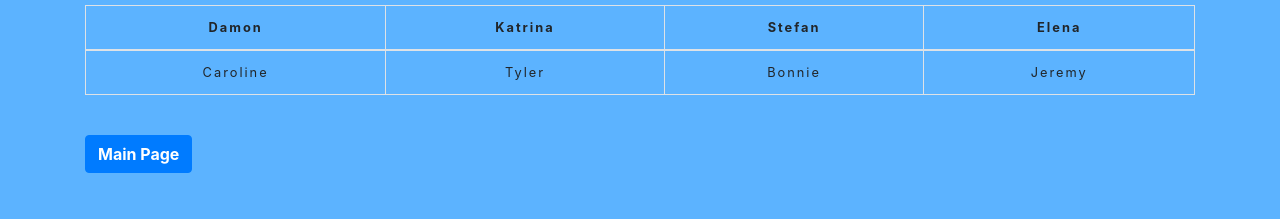
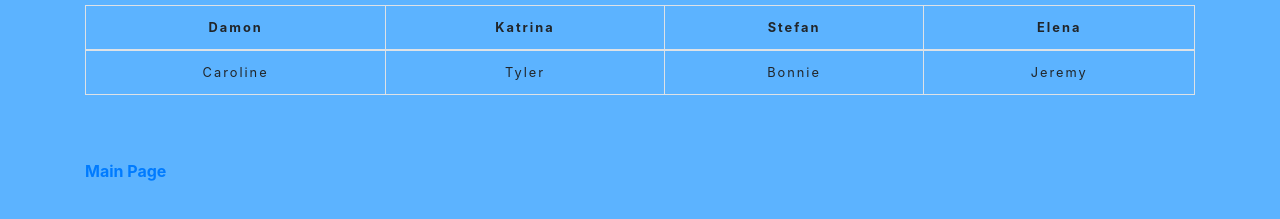
Before and after one commit to Gie022/VirgieLyn, a plain HTML site: page M3LA1(Bootstrap).html in a window 1280 px wide. Shown: the part 91-310 px from the top of the page. Drawn offline with nearby package versions, Linux system fonts and the light colour scheme.

Commit message:
Update M3LA1(Bootstrap).html

```diff
--- a/M3LA1(Bootstrap).html
+++ b/M3LA1(Bootstrap).html
@@ -30,7 +30,7 @@
     </table>
     </center>
     <br>
-    <a href="MAIN" class="btn btn-primary"><b>Main Page</b></a>
+    <br><a href="index.html"><b>Main Page</b></a>
   </div>
 
   <script src="https://maxcdn.bootstrapcdn.com/bootstrap/4.6.0/js/bootstrap.min.js"></script>
```
